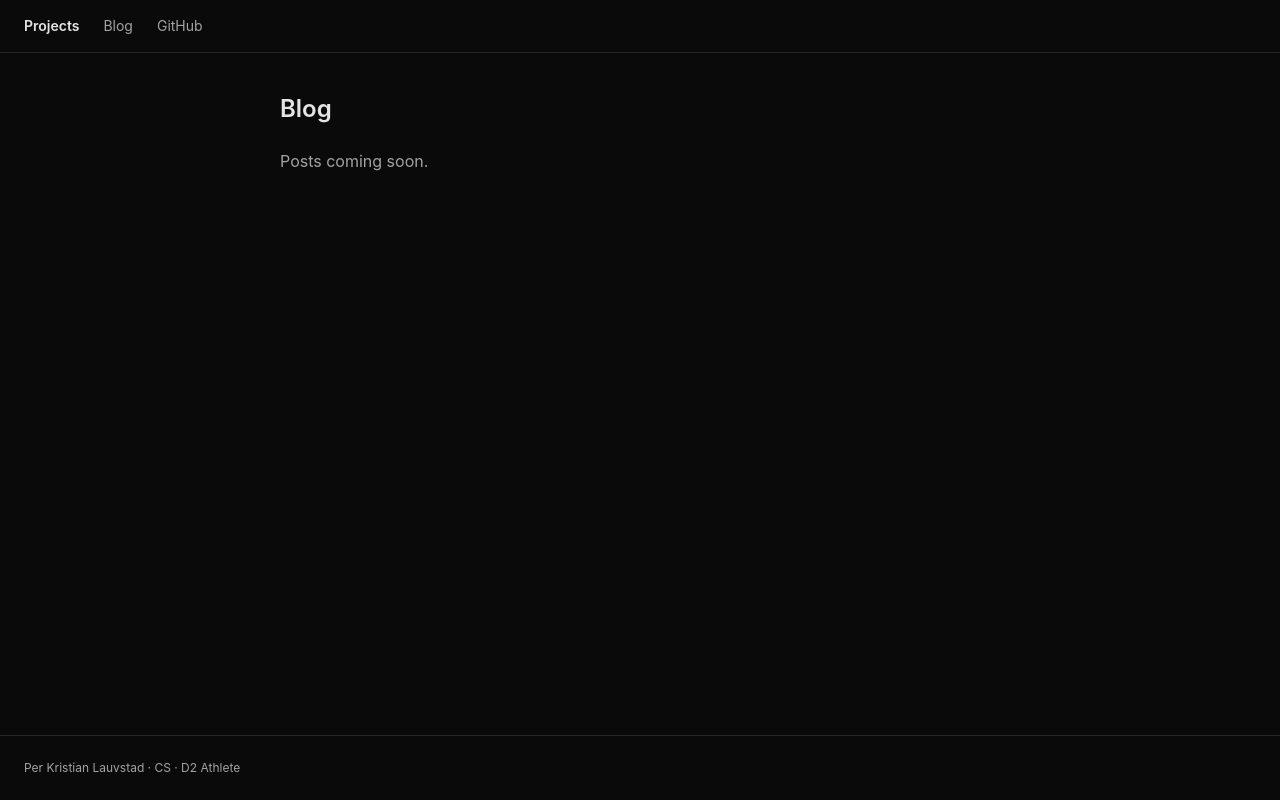
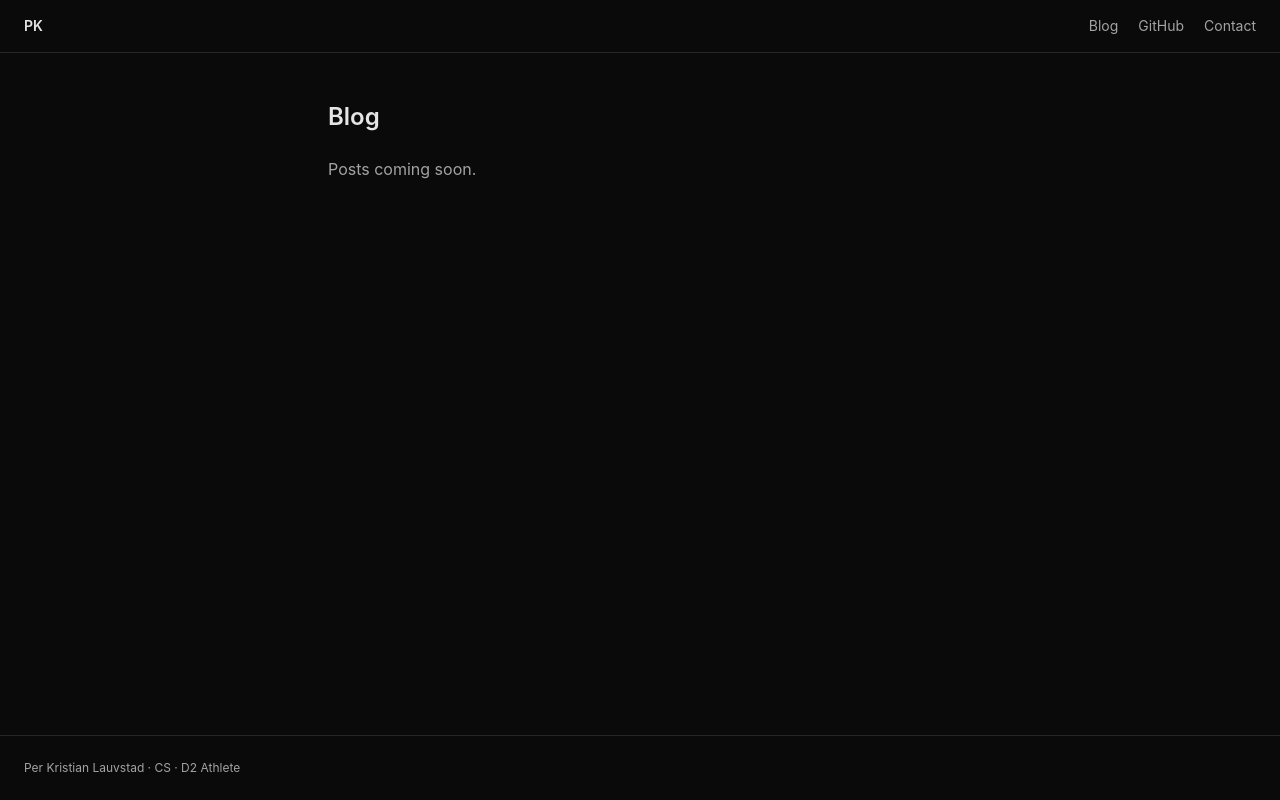
Before and after one commit to PKlauv/pklauv-dashboard, a SvelteKit app: page /blog in a window 1280 px wide. Built offline with nearby package versions, Linux system fonts and the light colour scheme.

Commit message:
feat: redesign nav with logo branding and contact link
Move nav links to the right with PK home branding on the left.
Add contact mailto link. Adjust main content padding.

```diff
--- a/src/routes/+layout.svelte
+++ b/src/routes/+layout.svelte
@@ -13,17 +13,22 @@
 <div class="min-h-dvh flex flex-col">
 	<nav class="flex items-center gap-6 px-6 py-4 text-sm border-b border-[var(--color-border)]">
 		<a href="/" class="font-semibold text-[var(--color-text)] hover:text-[var(--color-accent)] transition-colors">
-			Projects
+			PK
 		</a>
+		<div class="flex items-center gap-5 ml-auto">
 			<a href="/blog" class="text-[var(--color-text-muted)] hover:text-[var(--color-text)] transition-colors">
 				Blog
 			</a>
 			<a href="https://github.com/PKLauv" target="_blank" rel="noopener" class="text-[var(--color-text-muted)] hover:text-[var(--color-text)] transition-colors">
 				GitHub
 			</a>
+			<a href="mailto:lauvstad001@gannon.edu" class="text-[var(--color-text-muted)] hover:text-[var(--color-text)] transition-colors">
+				Contact
+			</a>
+		</div>
 	</nav>
 
-	<main class="flex-1 px-6 py-10 max-w-3xl mx-auto w-full">
+	<main class="flex-1 px-6 py-12 max-w-2xl mx-auto w-full">
 		{@render children()}
 	</main>
 
```
Lines whose indentation alone changed are shown as unchanged.
